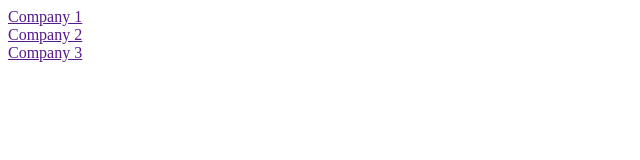
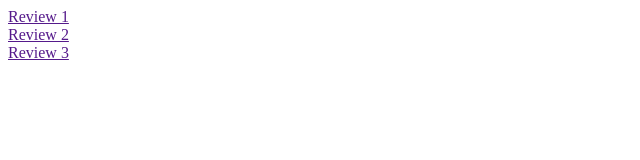
Before and after one commit to YMari/InternView-InternshipReviewWebApp, a Next.js app: page /entity/reviews in a window 1280 px wide. Shown: the top 160 px of the page, without its empty margins (0-640 px from the left). Built offline with nearby package versions, Linux system fonts and the light colour scheme.

Commit message:
frontend update

```diff
--- /dev/null
+++ b/src/pages/entity/reviews.tsx
@@ -0,0 +1,19 @@
+import Link from 'next/link';
+
+const reviewList = [
+    {name: 'Review 1'},
+    {name: 'Review 2'},
+    {name: 'Review 3'}
+]
+
+export default function Reviews() {
+    return <div>
+        {reviewList.map(e => (
+            <div>
+                <Link href="">
+                    <a>{e.name}</a>
+                </Link>
+            </div>
+        ))}
+    </div>
+}
--- a/src/pages/[entities]/[companyList].tsx
+++ b/src/pages/entity/universities.tsx
@@ -1,14 +1,14 @@
 import Link from 'next/link';
 
-const companies = [
-    {name: 'Company 1'},
-    {name: 'Company 2'},
-    {name: 'Company 3'}
+const universityList = [
+    {name: 'University 1'},
+    {name: 'University 2'},
+    {name: 'University 3'}
 ]
 
-export default function CompanyList() {
+export default function Universities() {
     return <div>
-        {companies.map(e => (
+        {universityList.map(e => (
             <div>
                 <Link href="">
                     <a>{e.name}</a>
```
Also changed, not shown: src/pages/Entities.tsx (deleted, +0 -11 lines), src/pages/entity/companies.tsx (added, +19 -0 lines), src/pages/index.tsx (+20 -1 lines).
